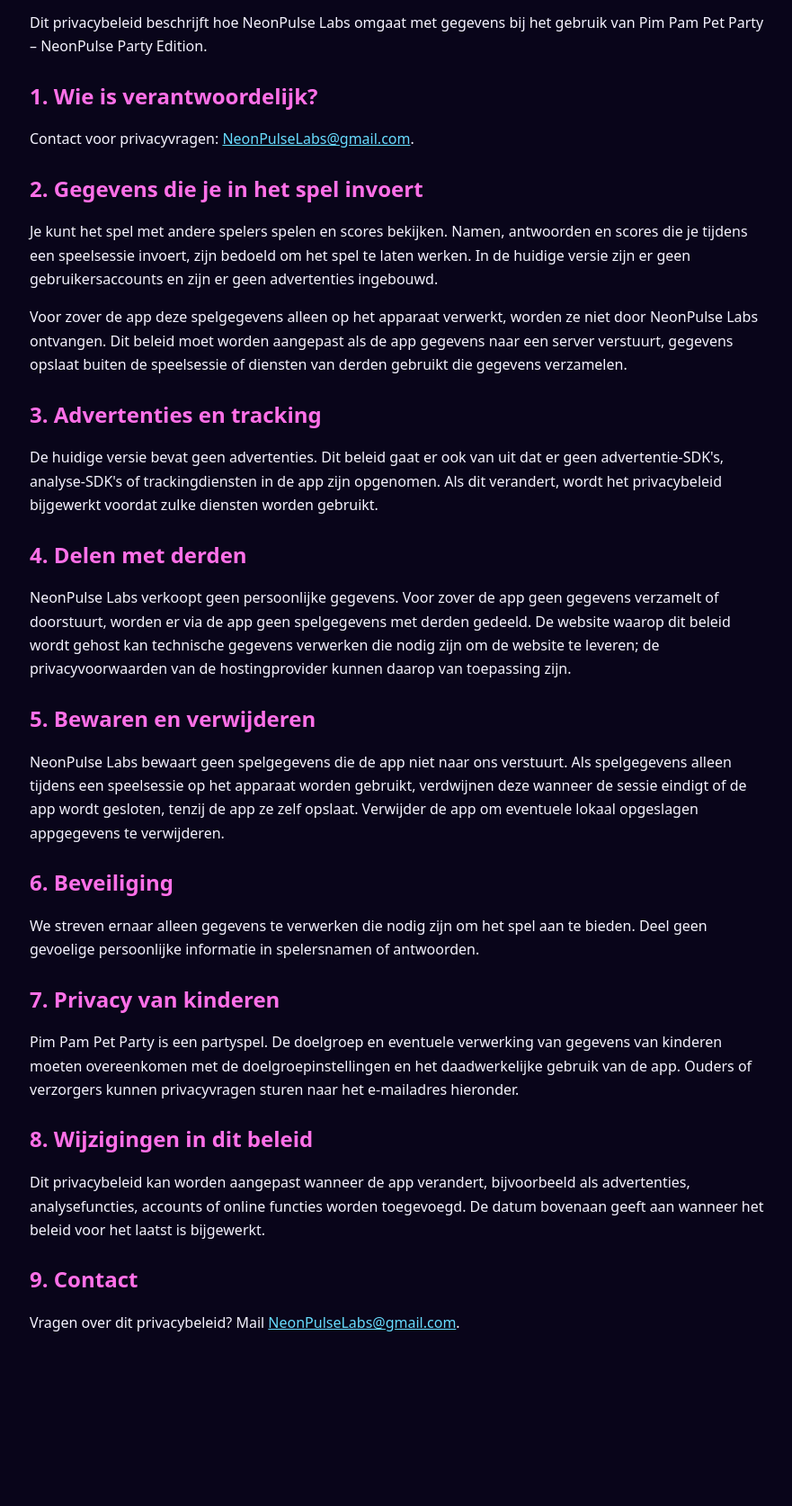
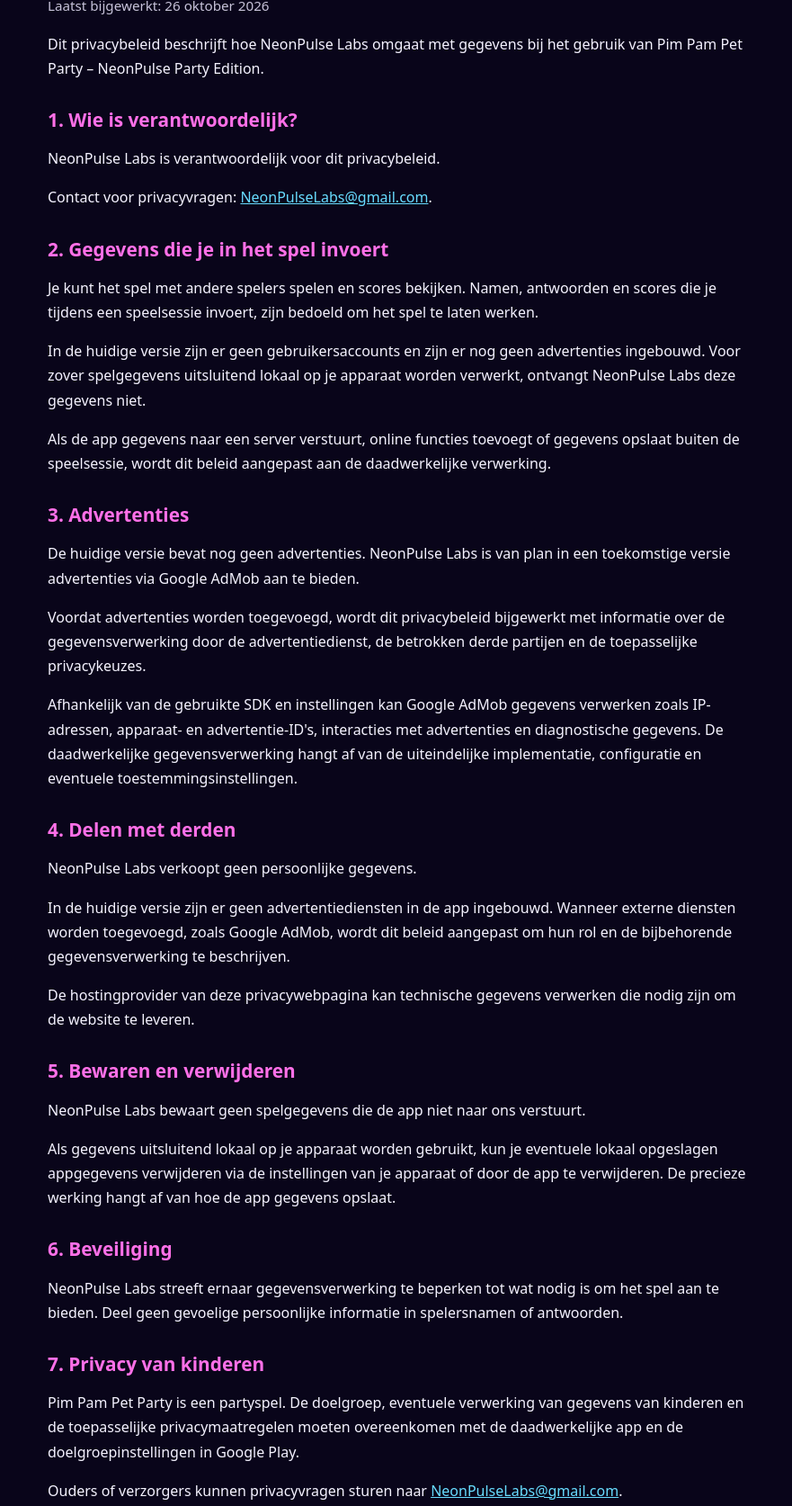
Before and after one commit to arianotten-source/pim-pam-pet-privacy, a plain HTML site: page index.html in a window 1280 px wide. Shown: the part 181-1855 px from the top of the page at 90% size, without its empty margins (197-1078 px from the left). Before the commit the page ends 1748 px from the top, so only its background shows below. Drawn offline with Linux system fonts and the light colour scheme.

Commit message:
Update index.html

```diff
--- a/index.html
+++ b/index.html
@@ -1,19 +1,40 @@
+
 <!doctype html>
 <html lang="nl">
 <head>
   <meta charset="utf-8">
   <meta name="viewport" content="width=device-width, initial-scale=1">
   <meta name="robots" content="index,follow">
+  <meta name="description" content="Privacybeleid van NeonPulse Labs voor Pim Pam Pet Party.">
   <title>Privacybeleid – Pim Pam Pet Party</title>
   <style>
     :root { color-scheme: dark; }
-    body { margin: 0; font-family: system-ui, -apple-system, Segoe UI, sans-serif; line-height: 1.65; background: #09051a; color: #f5f3ff; }
-    main { max-width: 820px; margin: 0 auto; padding: 28px 20px 56px; }
-    h1, h2 { line-height: 1.2; color: #ff70e8; }
+    * { box-sizing: border-box; }
+    body {
+      margin: 0;
+      font-family: system-ui, -apple-system, BlinkMacSystemFont, "Segoe UI", sans-serif;
+      line-height: 1.7;
+      background: #09051a;
+      color: #f5f3ff;
+    }
+    main {
+      max-width: 820px;
+      margin: 0 auto;
+      padding: 28px 20px 56px;
+    }
+    h1, h2 { line-height: 1.25; color: #ff70e8; }
+    h1 { font-size: clamp(1.8rem, 5vw, 2.5rem); }
+    h2 { margin-top: 0; font-size: 1.3rem; }
     a { color: #68ddff; overflow-wrap: anywhere; }
     .brand { color: #ffe46b; font-weight: 700; }
     .updated { color: #c7c3d9; font-size: .95rem; }
-    section { margin: 28px 0; }
+    section { margin: 30px 0; }
+    footer {
+      margin-top: 40px;
+      padding-top: 18px;
+      border-top: 1px solid #39304f;
+      color: #c7c3d9;
+    }
   </style>
 </head>
 <body>
@@ -21,16 +42,136 @@
   <p class="brand">NeonPulse Labs</p>
   <h1>Privacybeleid – Pim Pam Pet Party</h1>
   <p class="updated">Laatst bijgewerkt: 26 oktober 2026</p>
-  <p>Dit privacybeleid beschrijft hoe NeonPulse Labs omgaat met gegevens bij het gebruik van Pim Pam Pet Party – NeonPulse Party Edition.</p>
-  <section><h2>1. Wie is verantwoordelijk?</h2><p>Contact voor privacyvragen: <a href="mailto:NeonPulseLabs@gmail.com">NeonPulseLabs@gmail.com</a>.</p></section>
-  <section><h2>2. Gegevens die je in het spel invoert</h2><p>Je kunt het spel met andere spelers spelen en scores bekijken. Namen, antwoorden en scores die je tijdens een speelsessie invoert, zijn bedoeld om het spel te laten werken. In de huidige versie zijn er geen gebruikersaccounts en zijn er geen advertenties ingebouwd.</p><p>Voor zover de app deze spelgegevens alleen op het apparaat verwerkt, worden ze niet door NeonPulse Labs ontvangen. Dit beleid moet worden aangepast als de app gegevens naar een server verstuurt, gegevens opslaat buiten de speelsessie of diensten van derden gebruikt die gegevens verzamelen.</p></section>
-  <section><h2>3. Advertenties en tracking</h2><p>De huidige versie bevat geen advertenties. Dit beleid gaat er ook van uit dat er geen advertentie-SDK's, analyse-SDK's of trackingdiensten in de app zijn opgenomen. Als dit verandert, wordt het privacybeleid bijgewerkt voordat zulke diensten worden gebruikt.</p></section>
-  <section><h2>4. Delen met derden</h2><p>NeonPulse Labs verkoopt geen persoonlijke gegevens. Voor zover de app geen gegevens verzamelt of doorstuurt, worden er via de app geen spelgegevens met derden gedeeld. De website waarop dit beleid wordt gehost kan technische gegevens verwerken die nodig zijn om de website te leveren; de privacyvoorwaarden van de hostingprovider kunnen daarop van toepassing zijn.</p></section>
-  <section><h2>5. Bewaren en verwijderen</h2><p>NeonPulse Labs bewaart geen spelgegevens die de app niet naar ons verstuurt. Als spelgegevens alleen tijdens een speelsessie op het apparaat worden gebruikt, verdwijnen deze wanneer de sessie eindigt of de app wordt gesloten, tenzij de app ze zelf opslaat. Verwijder de app om eventuele lokaal opgeslagen appgegevens te verwijderen.</p></section>
-  <section><h2>6. Beveiliging</h2><p>We streven ernaar alleen gegevens te verwerken die nodig zijn om het spel aan te bieden. Deel geen gevoelige persoonlijke informatie in spelersnamen of antwoorden.</p></section>
-  <section><h2>7. Privacy van kinderen</h2><p>Pim Pam Pet Party is een partyspel. De doelgroep en eventuele verwerking van gegevens van kinderen moeten overeenkomen met de doelgroepinstellingen en het daadwerkelijke gebruik van de app. Ouders of verzorgers kunnen privacyvragen sturen naar het e-mailadres hieronder.</p></section>
-  <section><h2>8. Wijzigingen in dit beleid</h2><p>Dit privacybeleid kan worden aangepast wanneer de app verandert, bijvoorbeeld als advertenties, analysefuncties, accounts of online functies worden toegevoegd. De datum bovenaan geeft aan wanneer het beleid voor het laatst is bijgewerkt.</p></section>
-  <section><h2>9. Contact</h2><p>Vragen over dit privacybeleid? Mail <a href="mailto:NeonPulseLabs@gmail.com">NeonPulseLabs@gmail.com</a>.</p></section>
+
+  <p>
+    Dit privacybeleid beschrijft hoe NeonPulse Labs omgaat met gegevens
+    bij het gebruik van Pim Pam Pet Party – NeonPulse Party Edition.
+  </p>
+
+  <section>
+    <h2>1. Wie is verantwoordelijk?</h2>
+    <p>NeonPulse Labs is verantwoordelijk voor dit privacybeleid.</p>
+    <p>
+      Contact voor privacyvragen:
+      <a href="mailto:NeonPulseLabs@gmail.com">NeonPulseLabs@gmail.com</a>.
+    </p>
+  </section>
+
+  <section>
+    <h2>2. Gegevens die je in het spel invoert</h2>
+    <p>
+      Je kunt het spel met andere spelers spelen en scores bekijken.
+      Namen, antwoorden en scores die je tijdens een speelsessie invoert,
+      zijn bedoeld om het spel te laten werken.
+    </p>
+    <p>
+      In de huidige versie zijn er geen gebruikersaccounts en zijn er
+      nog geen advertenties ingebouwd. Voor zover spelgegevens uitsluitend
+      lokaal op je apparaat worden verwerkt, ontvangt NeonPulse Labs deze
+      gegevens niet.
+    </p>
+    <p>
+      Als de app gegevens naar een server verstuurt, online functies
+      toevoegt of gegevens opslaat buiten de speelsessie, wordt dit beleid
+      aangepast aan de daadwerkelijke verwerking.
+    </p>
+  </section>
+
+  <section>
+    <h2>3. Advertenties</h2>
+    <p>
+      De huidige versie bevat nog geen advertenties. NeonPulse Labs is
+      van plan in een toekomstige versie advertenties via Google AdMob
+      aan te bieden.
+    </p>
+    <p>
+      Voordat advertenties worden toegevoegd, wordt dit privacybeleid
+      bijgewerkt met informatie over de gegevensverwerking door de
+      advertentiedienst, de betrokken derde partijen en de toepasselijke
+      privacykeuzes.
+    </p>
+    <p>
+      Afhankelijk van de gebruikte SDK en instellingen kan Google AdMob
+      gegevens verwerken zoals IP-adressen, apparaat- en advertentie-ID's,
+      interacties met advertenties en diagnostische gegevens. De
+      daadwerkelijke gegevensverwerking hangt af van de uiteindelijke
+      implementatie, configuratie en eventuele toestemmingsinstellingen.
+    </p>
+  </section>
+
+  <section>
+    <h2>4. Delen met derden</h2>
+    <p>NeonPulse Labs verkoopt geen persoonlijke gegevens.</p>
+    <p>
+      In de huidige versie zijn er geen advertentiediensten in de app
+      ingebouwd. Wanneer externe diensten worden toegevoegd, zoals Google
+      AdMob, wordt dit beleid aangepast om hun rol en de bijbehorende
+      gegevensverwerking te beschrijven.
+    </p>
+    <p>
+      De hostingprovider van deze privacywebpagina kan technische gegevens
+      verwerken die nodig zijn om de website te leveren.
+    </p>
+  </section>
+
+  <section>
+    <h2>5. Bewaren en verwijderen</h2>
+    <p>
+      NeonPulse Labs bewaart geen spelgegevens die de app niet naar ons
+      verstuurt.
+    </p>
+    <p>
+      Als gegevens uitsluitend lokaal op je apparaat worden gebruikt,
+      kun je eventuele lokaal opgeslagen appgegevens verwijderen via de
+      instellingen van je apparaat of door de app te verwijderen. De
+      precieze werking hangt af van hoe de app gegevens opslaat.
+    </p>
+  </section>
+
+  <section>
+    <h2>6. Beveiliging</h2>
+    <p>
+      NeonPulse Labs streeft ernaar gegevensverwerking te beperken tot
+      wat nodig is om het spel aan te bieden. Deel geen gevoelige
+      persoonlijke informatie in spelersnamen of antwoorden.
+    </p>
+  </section>
+
+  <section>
+    <h2>7. Privacy van kinderen</h2>
+    <p>
+      Pim Pam Pet Party is een partyspel. De doelgroep, eventuele
+      verwerking van gegevens van kinderen en de toepasselijke
+      privacymaatregelen moeten overeenkomen met de daadwerkelijke app
+      en de doelgroepinstellingen in Google Play.
+    </p>
+    <p>
+      Ouders of verzorgers kunnen privacyvragen sturen naar
+      <a href="mailto:NeonPulseLabs@gmail.com">NeonPulseLabs@gmail.com</a>.
+    </p>
+  </section>
+
+  <section>
+    <h2>8. Wijzigingen in dit beleid</h2>
+    <p>
+      Dit privacybeleid kan worden aangepast wanneer de app verandert,
+      bijvoorbeeld wanneer advertenties, analysefuncties, accounts of
+      online functies worden toegevoegd. De datum bovenaan geeft aan
+      wanneer het beleid voor het laatst is bijgewerkt.
+    </p>
+  </section>
+
+  <section>
+    <h2>9. Contact</h2>
+    <p>
+      Vragen over dit privacybeleid? Mail
+      <a href="mailto:NeonPulseLabs@gmail.com">NeonPulseLabs@gmail.com</a>.
+    </p>
+  </section>
+
+  <footer>
+    <p>© NeonPulse Labs – Pim Pam Pet Party</p>
+  </footer>
 </main>
 </body>
 </html>
```
